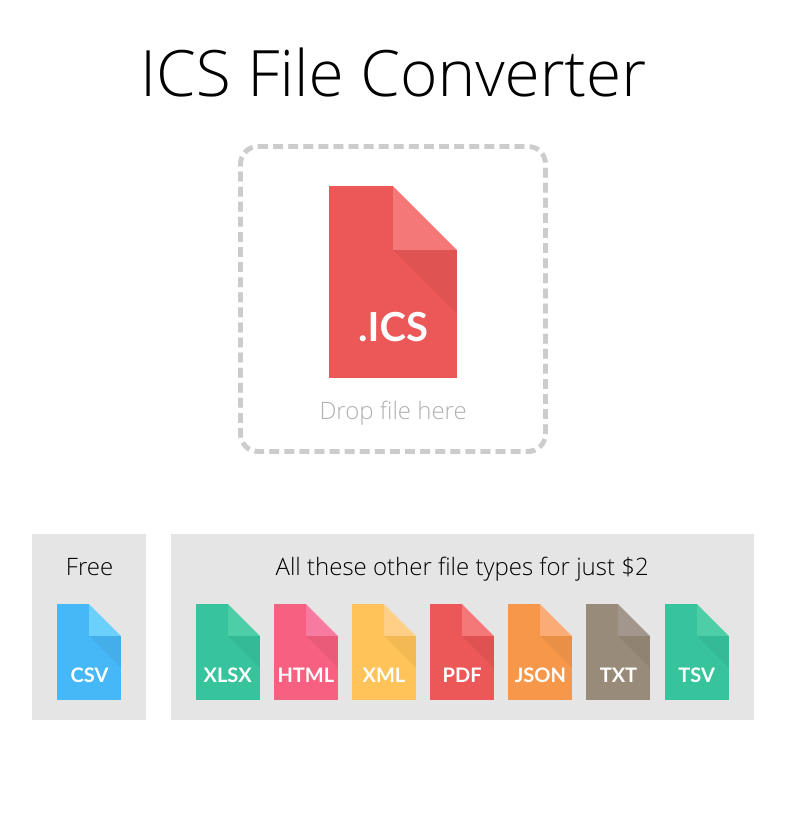
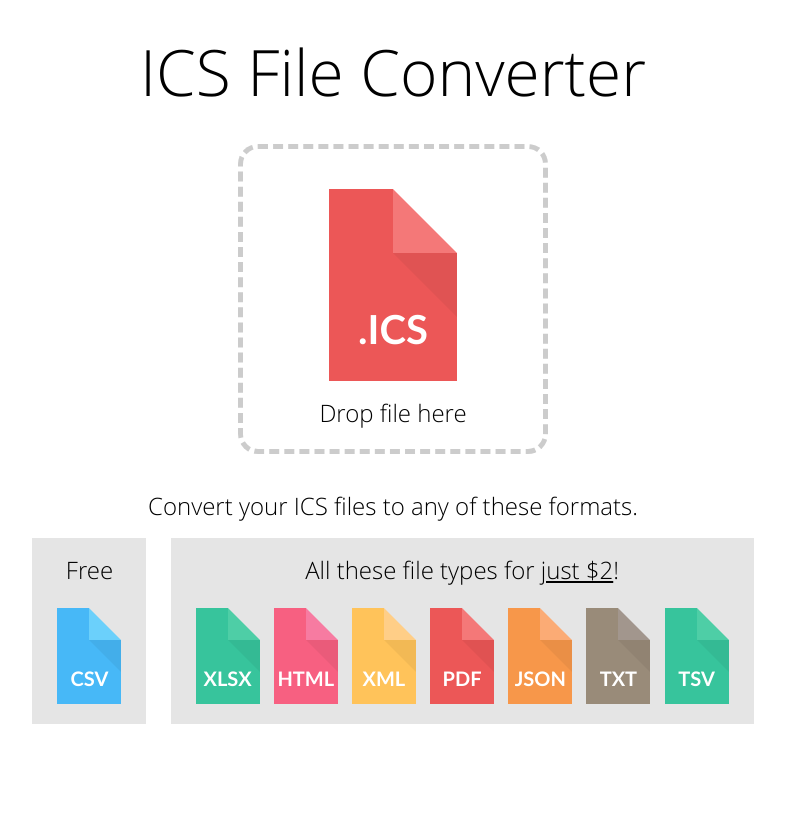
Before and after one commit to hutton/calcon, a Python web app: template templates/main.html in a window 1280 px wide. Shown: the whole page, without its empty margins (247-1032 px from the left). Before the commit the page ends 720 px from the top, so only its background shows below. Run offline with Jinja, Linux system fonts and the light colour scheme; the template is opened without the code that fills it: most values are stand-ins (such as "Sample title", 1, 10 or a date in 2020); some libraries are stand-ins or nearby versions.

Commit message:
Almost done on first version of front page

```diff
--- a/static/css/main.css
+++ b/static/css/main.css
@@ -325,6 +325,9 @@ body {
 .medium-font {
   font-size: 150%;
 }
+.underline {
+  text-decoration: underline;
+}
 /********************* Header ********************/
 #header-title {
   font-size: 400%;
@@ -342,18 +345,16 @@ body {
   height: 300px;
   border: 5px rgba(0, 0, 0, 0.2) dashed;
   margin-top: 40px;
-  margin-bottom: 20px;
   border-radius: 20px;
   text-align: center;
 }
 #holder > .file-type {
-  margin-top: 37px;
+  margin-top: 40px;
 }
 #holder-title {
   text-align: center;
   margin: 20px auto;
   font-size: 150%;
-  color: #b0b0b0;
 }
 .hover {
   border: 5px #8080ff dashed;
@@ -376,7 +377,7 @@ body {
   margin: 10px auto;
 }
 #status-panel {
-  margin: 20px auto;
+  margin: 40px auto 0px auto;
   text-align: center;
 }
 #filename {
@@ -384,8 +385,15 @@ body {
   margin-bottom: 10px;
 }
 /********************* Links ***********************/
+#link-container-header {
+  font-size: 150%;
+  text-align: center;
+  margin-bottom: 20px;
+}
 .link-container {
-  margin-top: 80px;
+  margin-top: 40px;
+  text-align: center;
+  margin-bottom: 100px;
 }
 .link-section-container {
   background: rgba(0, 0, 0, 0.1);
@@ -422,10 +430,6 @@ body {
   margin: 0px 5px;
   text-decoration: none;
   pointer-events: none;
-}
-.link-container {
-  text-align: center;
-  margin-bottom: 100px;
 }
 #link-container-footer {
   display: none;
--- a/static/css/main.less
+++ b/static/css/main.less
@@ -11,6 +11,8 @@
 }
 
 /********************* Globals ********************/
+
+@section-margin: 40px;
 
 body{
     //font-family: Helvetica, "Trebuchet MS", sans-serif;
@@ -31,13 +33,17 @@ body{
 .medium-font{
     font-size: 150%;
 }
+
+.underline{
+    text-decoration: underline;
+}
 /********************* Header ********************/
 
 #header-title{
     .big-font;
 
     text-align: center;
-    margin: 40px auto 20px auto;
+    margin: @section-margin auto 20px auto;
 }
 
 #header-sub-title{
@@ -51,21 +57,19 @@ body{
     width: 300px;
     height: 300px;
     border: 5px rgba(0,0,0,0.2) dashed;
-    margin-top: 40px;
-    margin-bottom: 20px;
+    margin-top: @section-margin;
     border-radius: 20px;
     text-align: center;
 }
 
 #holder > .file-type{
-    margin-top: 37px;
+    margin-top: @section-margin;
 }
 
 #holder-title{
     text-align: center;
     margin: 20px auto;
     .medium-font;
-    color: #b0b0b0;
 }
 
 .hover{
@@ -92,7 +96,7 @@ body{
 }
 
 #status-panel{
-    margin: 20px auto;
+    margin: @section-margin auto 0px auto;
     text-align: center;
 }
 
@@ -102,11 +106,18 @@ body{
 }
 
 /********************* Links ***********************/
+#link-container-header{
+    .medium-font;
+    text-align: center;
+    margin-bottom: 20px;
+}
 
 @padding: 20px;
 
 .link-container{
-    margin-top: 80px;
+    margin-top: @section-margin;
+    text-align: center;
+    margin-bottom: 100px;
 }
 
 .link-section-container{
@@ -158,8 +169,6 @@ body{
 }
 
 .link-container{
-    text-align: center;
-    margin-bottom: 100px;
 }
 
 #link-container-footer{
--- a/templates/main.html
+++ b/templates/main.html
@@ -43,7 +43,7 @@
             </div>
         </div>
         <div id="file-upload-failed" style="display: none;">
-            <div>Opps! There was a problem processing your file.<br/>Try another?!</div>
+            <p>Opps!</p><p><br/><span id="file-upload-failed-message">There was a problem processing your file.</span><br/>Try another?</p>
         </div>
         <div id="file-message">
             <div id="filename">{{ full_filename }}</div>
@@ -53,6 +53,7 @@
     </div>
 
     <div class="fixed-width link-container {% if paid %}paid{% endif %} {% if show_file %}show_file{% endif %}">
+        <div id="link-container-header" {% if show_file %}style="display: none;"{% endif %}>Convert your ICS files to any of these formats.</div>
         <div class="link-section-container" id="free-download-links">
             <div class="title">Free</div>
             <div class="content">
@@ -68,7 +69,7 @@
             <div class="footer">Click to<br/>download</div>
         </div>
         <div class="link-section-container" id="paid-download-links">
-            <div class="title" id="not-paid-title">All these other file types for just $2</div>
+            <div class="title" id="not-paid-title">All these file types for <span class="underline">just $2</span>!</div>
             <div class="content">
                 <a class="download-link" href="\download\{{ key }}\{{ filename }}.xlsx">
                     <div class="file-type green">
@@ -137,7 +138,7 @@
                         data-label="Pay with Card"
                         data-name="ICS Convert"
                         data-description="File conversion ($2.00)"
-                        data-image="/128x128.png">
+                        data-image="/static/images/128x128.png">
                     </script>
                 </form>
                 <div id="never-pay-twice">* Never pay twice for the same .ics file.</div>
```
Also changed, not shown: main.py (+4 -101 lines), static/javascript/main.js (+19 -7 lines), upload.py (added, +112 -0 lines), 2 other files.
